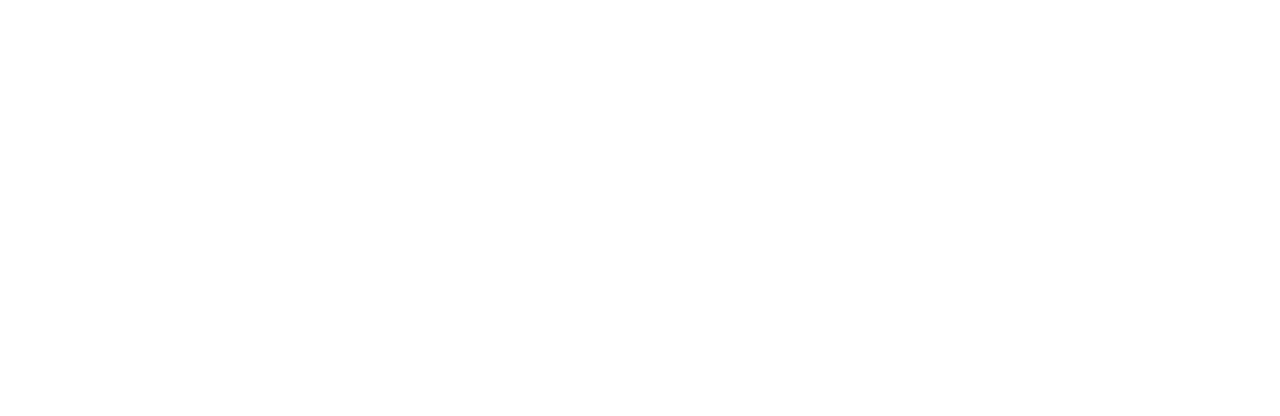
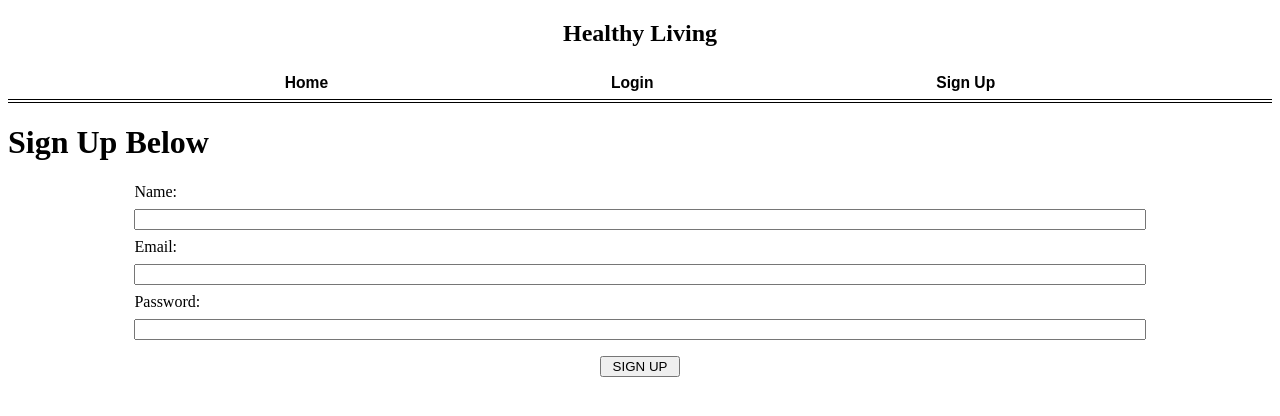
Before and after one commit to Tomas-B1/healthy-living-client, a React (Create React App) app: page /signup in a window 1280 px wide. Before the commit this address had no page. Shown: the top 416 px of the page. Built offline with nearby package versions, Linux system fonts and the light colour scheme.

Commit message:
adds sign up page and form

```diff
--- a/src/App.js
+++ b/src/App.js
@@ -1,11 +1,13 @@
 import { BrowserRouter, Routes, Route} from "react-router-dom";
 import Home from "./Pages/Home/Home";
+import SignUp from "./Pages/SignUp/SignUp"
 
 function App() {
   return (
     <BrowserRouter>
       <Routes>
         <Route path="/" element={<Home />} />
+        <Route path="/signup" element={<SignUp />} />
         {/* <Route path="/workout" element={<Workout />} />
         <Route path="/workout/:id" element={<WorkoutItem />} /> */}
         {/* <Route path="*" element={<NotFound />} /> */}
--- a/src/Components/HomeHeader/HomeHeader.js
+++ b/src/Components/HomeHeader/HomeHeader.js
@@ -17,9 +17,11 @@
               <button className={"header__button"}>
                   <h3>Login</h3>
               </button>
-              <button className={"header__button"}>
-                  <h3>Sign Up</h3>
-              </button>
+              <Link to={"/SignUp"}>
+                <button className={"header__button"}>
+                    <h3>Sign Up</h3>
+                </button>
+              </Link>
             </div>
           </nav>
         </header>
--- /dev/null
+++ b/src/Pages/SignUp/SignUp.js
@@ -0,0 +1,48 @@
+// import { useNavigate } from 'react-router-dom';
+import axios from "axios";
+import HomeHeader from '../../Components/HomeHeader/HomeHeader';
+import "./SignUp.scss";
+
+function Register() {
+    // const navigate = useNavigate();
+
+    if (localStorage.authToken) {
+        // navigate("/user-profile");
+    }
+
+    const handleRegister = (event) => {
+        event.preventDefault();
+
+        axios.post("http://localhost:8080/register", {
+            email: event.target.email.value,
+            name: event.target.name.value,
+            password: event.target.password.value
+        })
+        .then(response => {
+            localStorage.authToken = response.data.token;
+            // navigate("/user-profile");
+        })
+        .catch(error => {
+            // TODO: Handle error gracefully, probably some error message
+            // alert("Unable to register");
+        })
+    }
+
+    return (
+        <>
+            <HomeHeader/>
+            <h1>Sign Up Below</h1>
+            <form onSubmit={handleRegister} class="signup">
+                <label className='signup__nameLabel' htmlFor="name">Name:</label>
+                <input className='signup__nameInput' type="text" id="name"></input>
+                <label className='signup__emailLabel' htmlFor='email'>Email:</label>
+                <input className='signup__emailInput' type="text" id="email"></input>
+                <label className='signup__passwordLabel' htmlFor='password'>Password: </label>
+                <input className='signup__passwordInput' type="password" id="password"></input>
+                <button className='signup__button'>SIGN UP</button>
+            </form>
+        </>
+    )
+}
+
+export default Register;
--- /dev/null
+++ b/src/Pages/SignUp/SignUp.scss
@@ -0,0 +1,31 @@
+@use "../../styles/mixins" as *;
+@use "../../styles/typography" as *;
+@use "../../styles/variables" as *;
+
+.signup{
+    display: flex;
+    flex-direction: column;
+    justify-content: center;
+    margin: 0 auto;
+    width: 80%;
+
+
+    &__nameLabel{
+        margin-bottom: 0.5rem;
+    }
+
+    &__emailLabel{
+        margin: 0.5rem 0;
+    }
+
+    &__passwordLabel{
+        margin: 0.5rem 0;
+    }
+
+    &__button{
+        width: 5rem;
+        display: flex;
+        justify-content: center;
+        margin: 1rem auto;
+    }
+}
```
